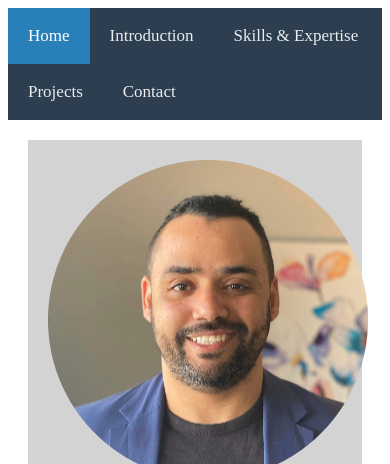
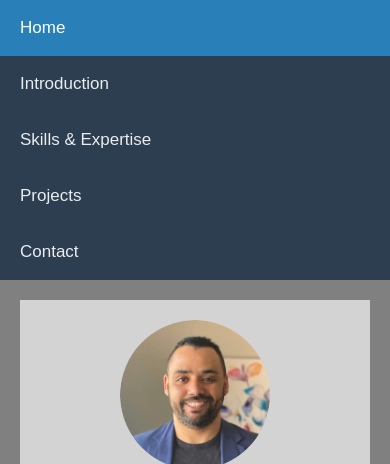
Before and after one commit to rjaafar86/rjaafar86.github.io, a plain HTML site: page index.html in a window 390 px wide. Shown: the top 464 px of the page. Drawn offline with Linux system fonts and the light colour scheme.

Commit message:
Update styles.css

```diff
--- a/styles.css
+++ b/styles.css
@@ -1,38 +1,33 @@
-* General Styles */
+/* General Styles */
 body {
     font-family: Arial, sans-serif;
     margin: 0;
     padding: 0;
-    background-color: #808080;/*(idea inspired by www.w3schools.com) */
+    background-color: #808080; /* Grey Background */
 }
 
-/*  Paragraphs */
-
-h1,h2,h3 {
+/* Headings */
+h1, h2, h3 {
     margin-top: 0;
     padding-bottom: 15px;
 }
 
-
-header,
-section,
-footer {
+/* Header, Section, and Footer Styles */
+header, section, footer {
     margin: 20px;
     padding: 20px;
-    background-color: #D3D3D3;
+    background-color: #D3D3D3; /* Light Grey */
 }
 
-/* Navigation Styles for .topnav (idea inspired by www.w3schools.com) */
+/* Navigation Bar Styles */
 .topnav {
     overflow: hidden;
-    background-color: #2C3E50;
-    /* Deep Blue */
+    background-color: #2C3E50; /* Deep Blue */
 }
 
 .topnav a {
     float: left;
-    color: #EAECEE;
-    /* Off White */
+    color: #EAECEE; /* Off White */
     text-align: center;
     padding: 18px 20px;
     text-decoration: none;
@@ -41,28 +36,51 @@ footer {
 }
 
 .topnav a:hover {
-    background-color: #34495E;
-    /* Slightly Darker Blue */
-    color: #FFFFFF;
-    /* White */
+    background-color: #34495E; /* Slightly Darker Blue */
+    color: #FFFFFF; /* White */
 }
 
 .topnav a.active {
-    background-color: #2980B9;
-    /* Brighter Blue */
-    color: #FFFFFF;
-    /* White */
+    background-color: #2980B9; /* Brighter Blue */
+    color: #FFFFFF; /* White */
 }
 
+/* External Link Styles */
 .external-link {
     color: #3498db;
     padding-bottom: 2px;
     transition: color 0.3s, border-color 0.3s; /* Transition for smooth color change */
 }
 
-/* ... (remaining styles) ... */
-
+/* Image Styles */
 section img {
     max-width: 100%;
     height: auto;
+    display: block; /* Centering images */
+    margin-left: auto;
+    margin-right: auto;
 }
+
+/* Profile Photo Style */
+.profile-photo {
+    width: 150px; /* Adjust as needed */
+    height: auto;
+    display: block;
+    margin-left: auto;
+    margin-right: auto;
+    border-radius: 50%; /* Circular Image */
+}
+
+/* Footer Styles */
+footer {
+    text-align: center; /* Center aligning footer content */
+}
+
+/* Responsiveness */
+@media screen and (max-width: 600px) {
+    .topnav a {
+        float: none;
+        display: block;
+        text-align: left;
+    }
+}
```
